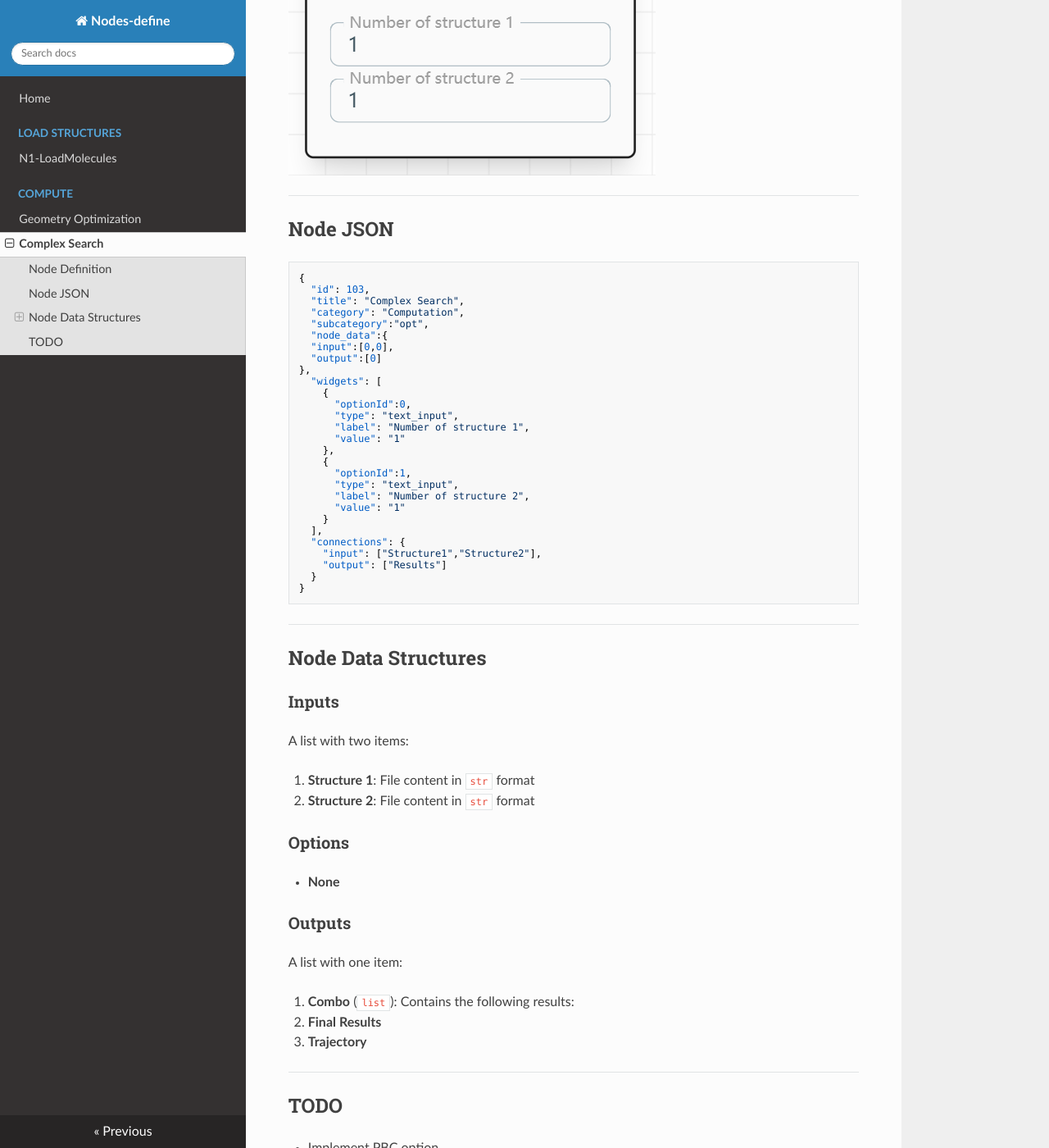
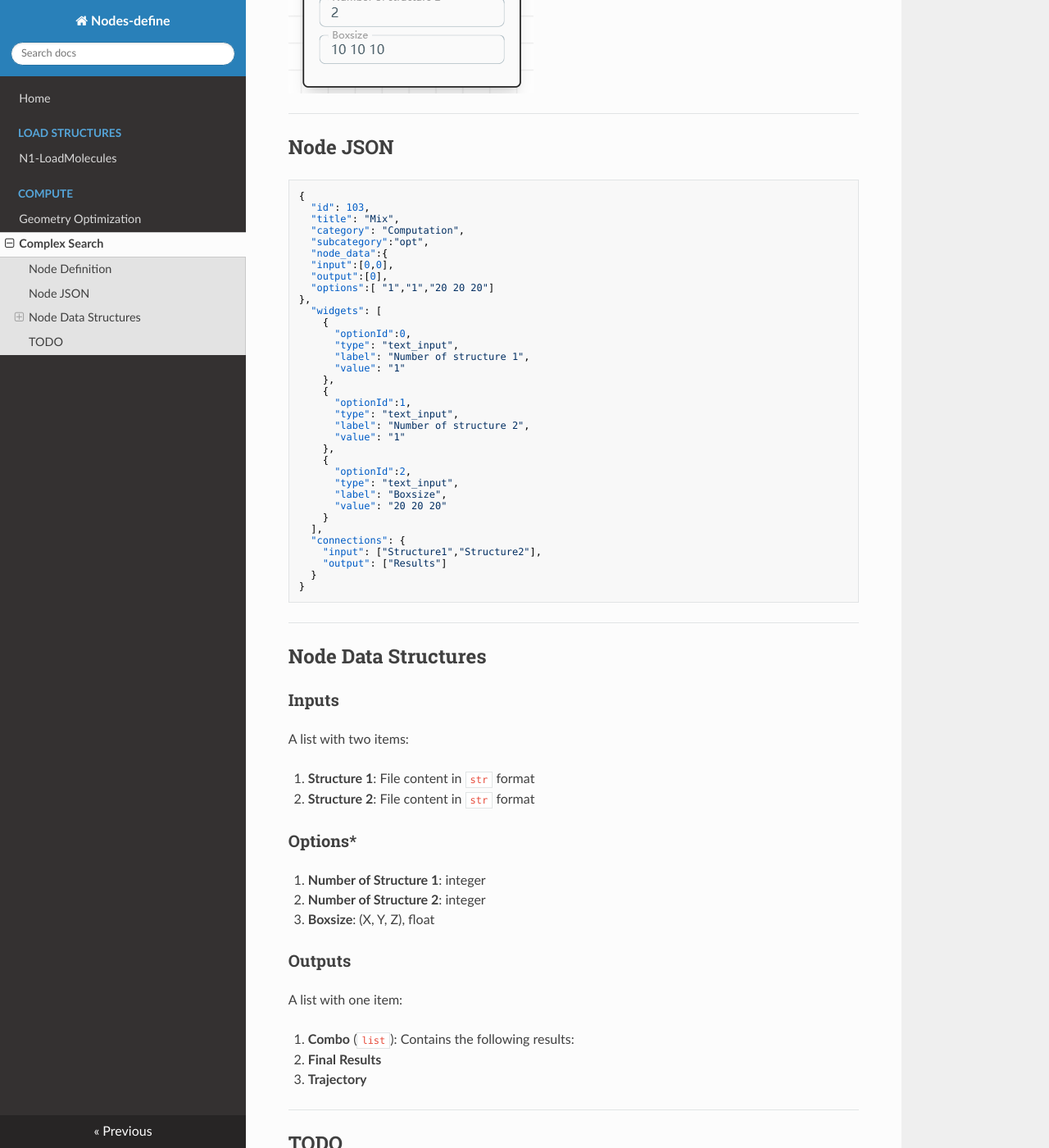
Before and after one commit to XinChenQC/node_defines, an MkDocs documentation site: the page built from docs/Compute/N103.md, in a window 1280 px wide and 1400 px high, scrolled down 448 px. Shown: the whole window at 82% size. Built offline with MkDocs 1.6.1, drawn with Linux system fonts in a browser that asks for light colours; nearby versions of some CDN libraries.

Commit message:
update manual

````diff
--- a/docs/Compute/N103.md
+++ b/docs/Compute/N103.md
@@ -13,12 +13,13 @@ This node is for searching complex structures.
 ```json
 {
   "id": 103,
-  "title": "Complex Search",
+  "title": "Mix",
   "category": "Computation",
   "subcategory":"opt",
   "node_data":{
   "input":[0,0],
-  "output":[0]
+  "output":[0],
+  "options":[ "1","1","20 20 20"]
 },
   "widgets": [
     {
@@ -32,6 +33,12 @@ This node is for searching complex structures.
       "type": "text_input",
       "label": "Number of structure 2",
       "value": "1"
+    },
+    {
+      "optionId":2,
+      "type": "text_input",
+      "label": "Boxsize",
+      "value": "20 20 20"
     }
   ],
   "connections": {
@@ -52,9 +59,11 @@ A list with two items:
 1. **Structure 1**: File content in `str` format
 2. **Structure 2**: File content in `str` format
 
-### **Options**
+### **Options***
 
-- **None**
+1. **Number of Structure 1**: integer
+2. **Number of Structure 2**: integer
+3. **Boxsize**: (X, Y, Z), float
 
 ### **Outputs**
 
````
Also changed, not shown: docs/img/N103.jpg, docs/index.md (line endings or trailing spaces).
